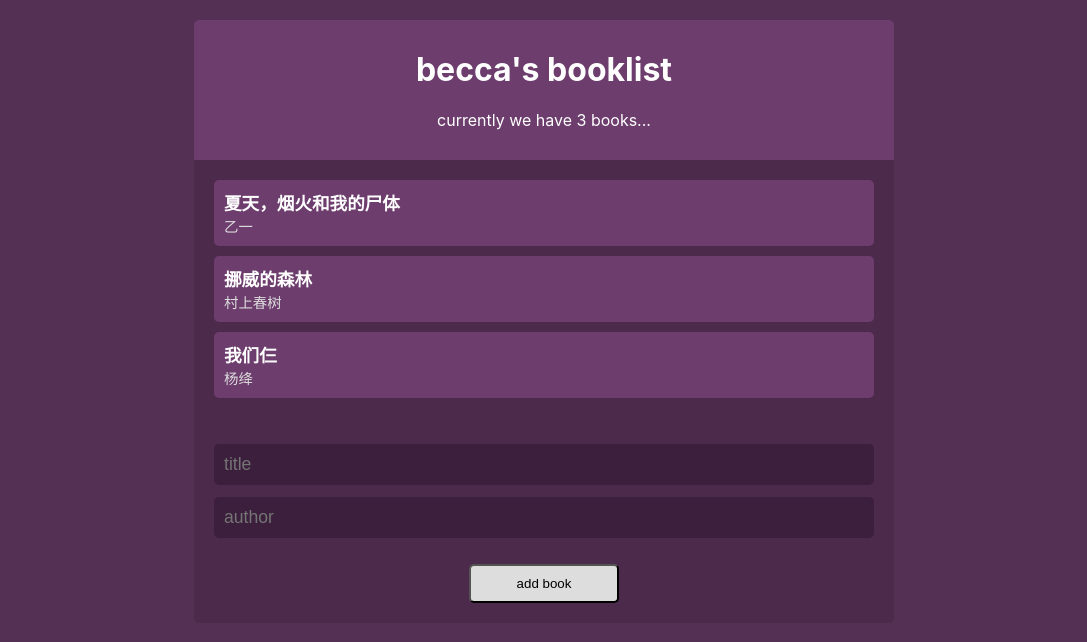
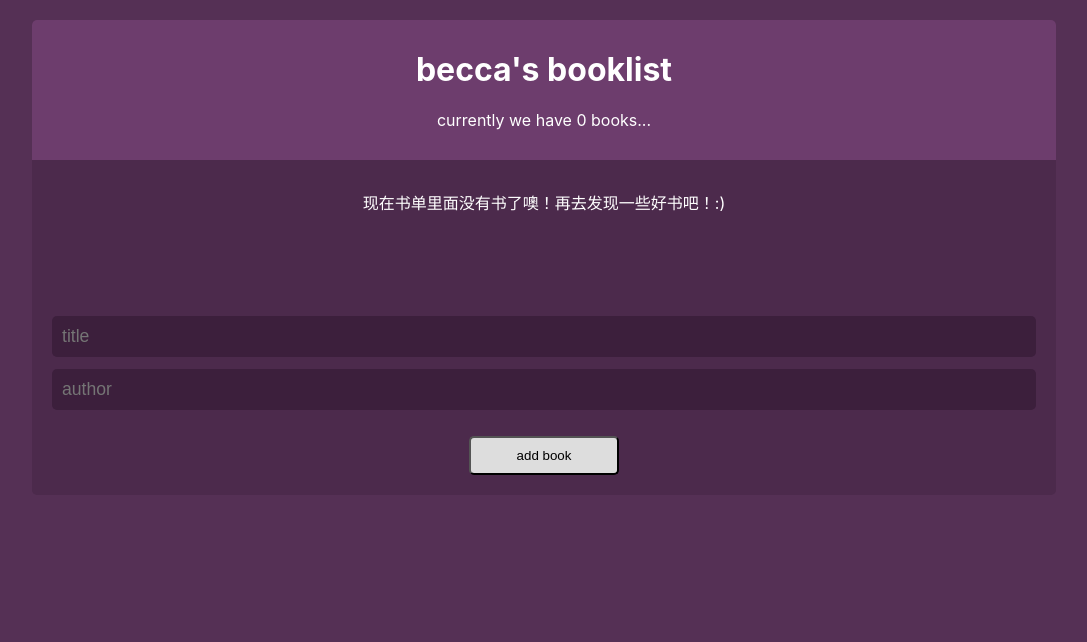
Before and after one commit to sincerity628/learn-react-context-and-hooks, a React (Create React App) app: page / in a window 1280 px wide. Shown: the top 642 px of the page, without its empty margins (96-1183 px from the left). Built offline with nearby package versions, Linux system fonts and the light colour scheme.

Commit message:
applied to localStorage.

```diff
--- a/src/contexts/BookContext.js
+++ b/src/contexts/BookContext.js
@@ -1,4 +1,4 @@
-import React, { useReducer, createContext } from 'react';
+import React, { useReducer, createContext, useEffect } from 'react';
 import { bookReducer } from '../reducers/bookReducer';
 
 export const BookContext = createContext();
@@ -10,7 +10,16 @@ const initBooks = [
 ];
 
 const BookContextProvider = (props) => {
-  const [books, dispatch] = useReducer(bookReducer, initBooks);
+  const [books, dispatch] = useReducer(bookReducer, [], () => {
+    const localData = localStorage.getItem('books');
+    return localData ? JSON.parse(localData) : [];
+  });
+
+  useEffect(() => {
+    localStorage.setItem('books', JSON.stringify(books));
+  }, [books]);
+
+
 
   return (
     <BookContext.Provider value={{ books, dispatch}}>
--- a/src/index.css
+++ b/src/index.css
@@ -13,7 +13,7 @@ body {
   margin: 0 auto;
   background-color: #4c2a4c;
   color: #fff;
-  max-width: 700px;
+  max-width: 80%;
   border-radius: 5px;
 }
 
```
